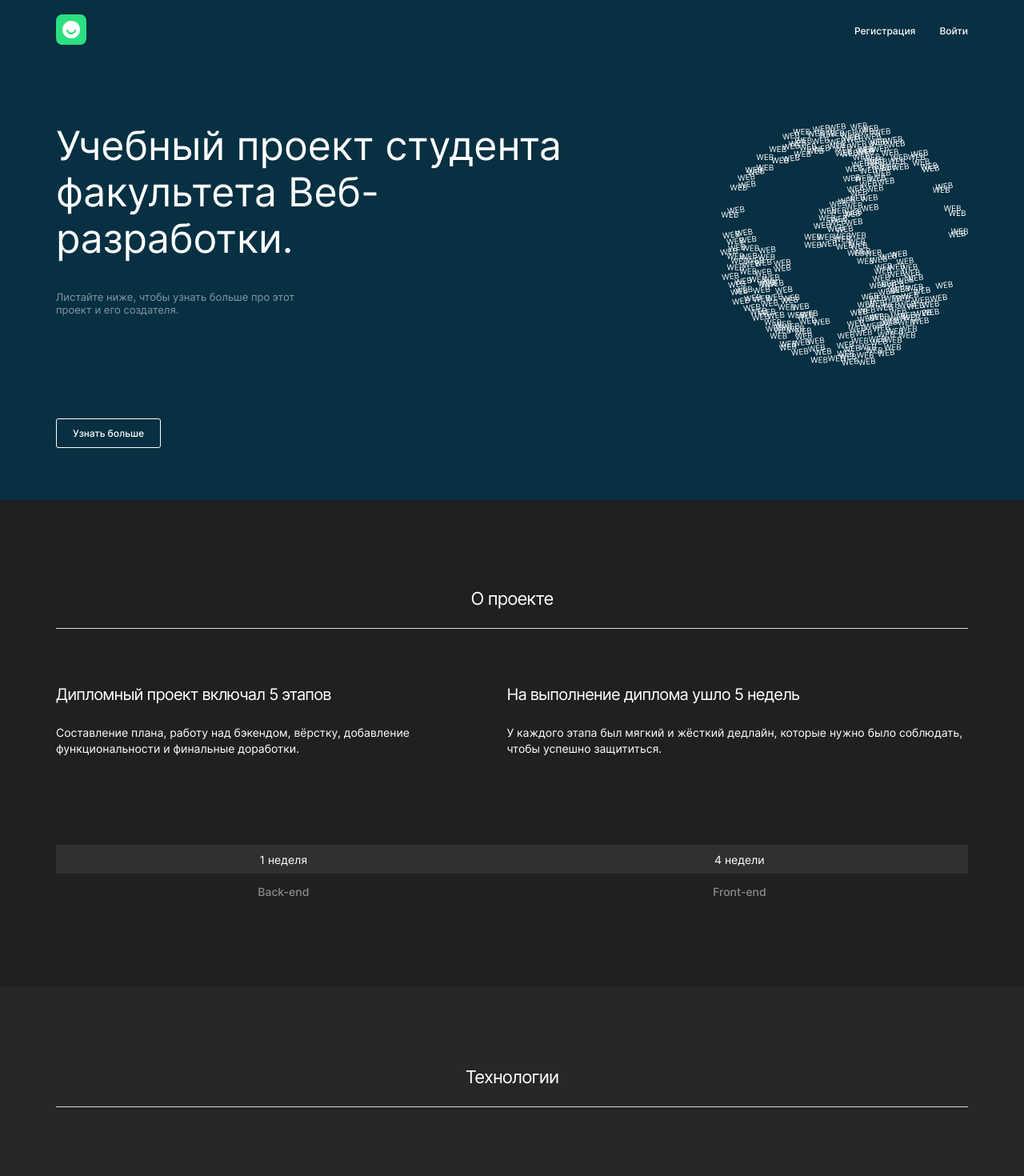
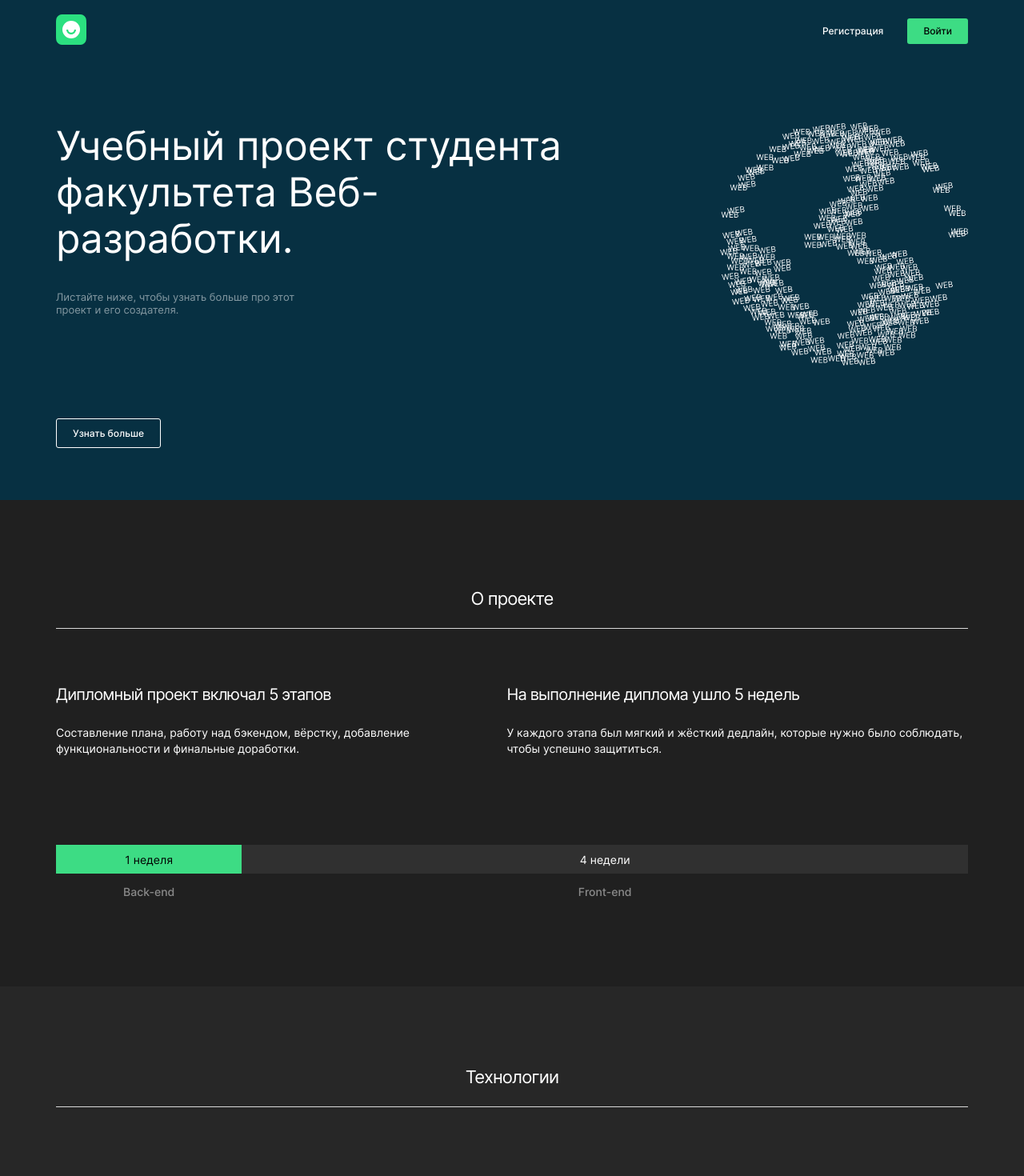
Before and after one commit to zoxdrey/movies-explorer-frontend, a React (Create React App) app: page / in a window 1280 px wide. Shown: the top 1470 px of the page at 80% size. Built offline with nearby package versions, Linux system fonts and the light colour scheme.

Commit message:
active states

```diff
--- a/src/components/AboutMe/AboutMe.css
+++ b/src/components/AboutMe/AboutMe.css
@@ -75,11 +75,14 @@
   }
 }
 
-@media screen and (max-width: 320px) {
+@media screen and (max-width: 600px) {
   .about-me__content {
     flex-direction: column-reverse;
     align-items: center;
   }
+}
+
+@media screen and (max-width: 320px) {
   .about-me {
     padding: 100px 14px;
   }
--- a/src/components/AboutProject/AboutProject.css
+++ b/src/components/AboutProject/AboutProject.css
@@ -39,6 +39,12 @@
   flex-grow: 1;
 }
 
+.progress-bar__item_active {
+  display: flex;
+  flex-direction: column;
+  flex-grow: 0.2;
+}
+
 .progress-bar__section {
   font-family: "Inter", Arial, Helvetica, sans-serif;
   font-style: normal;
@@ -53,7 +59,10 @@
   display: flex;
   align-items: center;
 }
-
+.progress-bar__section_active {
+  background-color: #3ddc84;
+  color: #000000;
+}
 .progress-bar__subtitle {
   font-family: "Inter", Arial, Helvetica, sans-serif;
   font-style: normal;
--- a/src/components/AboutProject/AboutProject.js
+++ b/src/components/AboutProject/AboutProject.js
@@ -3,7 +3,7 @@ import "./AboutProject.css";
 
 const AboutProject = () => {
   return (
-    <section className="about-project">
+    <section className="about-project" id="about-project">
       <SectionTitle title="О проекте" />
       <div className="about-project__table">
         <div className="about-project__table-column">
@@ -27,8 +27,10 @@ const AboutProject = () => {
       </div>
 
       <div className="progress-bar">
-        <div className="progress-bar__item">
-          <div className="progress-bar__section">1 неделя</div>
+        <div className="progress-bar__item progress-bar__item_active">
+          <div className="progress-bar__section progress-bar__section_active">
+            1 неделя
+          </div>
           <div className="progress-bar__subtitle">Back-end</div>
         </div>
         <div className="progress-bar__item">
--- a/src/components/Header/Header.css
+++ b/src/components/Header/Header.css
@@ -29,6 +29,15 @@
   line-height: 16px;
   color: #ffffff;
   margin-left: 30px;
+  display: flex;
+  align-items: center;
+}
+
+.header-auth__nav-bar-item_active {
+  background-color: #3ddc84;
+  color: #000000;
+  border-radius: 3px;
+  padding: 8px 20px;
 }
 
 .header__nav-bar {
--- a/src/components/Header/Header.js
+++ b/src/components/Header/Header.js
@@ -15,15 +15,18 @@ const Header = (props) => {
   return (
     <>
       <div className={`header ${props.showAuthNav ? "" : "header_no-auth"}`}>
-        <div className="header__logo">
+        <Link to={"/"} className="header__logo">
           <img src={logo} alt="Логотип" />
-        </div>
+        </Link>
         {props.showAuthNav ? (
           <nav className="header-auth__nav-bar">
             <a href="/signup" className="header-auth__nav-bar-item">
               Регистрация
             </a>
-            <a href="/signin" className="header-auth__nav-bar-item">
+            <a
+              href="/signin"
+              className="header-auth__nav-bar-item header-auth__nav-bar-item_active"
+            >
               Войти
             </a>
           </nav>
--- a/src/components/Login/Login.js
+++ b/src/components/Login/Login.js
@@ -1,11 +1,12 @@
 import "./Login.css";
 import logo from "../../images/logo.svg";
+import { Link } from "react-router-dom";
 const Login = () => {
   return (
     <div className="login">
-      <div className="login__logo">
+      <Link to={"/"} className="login__logo">
         <img src={logo} alt="логотип" />
-      </div>
+      </Link>
 
       <form className="login-form">
         <h2 className="login-form__title">Рады видеть!</h2>
@@ -37,9 +38,9 @@ const Login = () => {
       </form>
       <p className="login__text">
         Ещё не зарегистрированы?
-        <a href="#" className="login__link">
+        <Link to={"/signup"} className="login__link">
           Регистрация
-        </a>
+        </Link>
       </p>
     </div>
   );
--- a/src/components/Promo/Promo.css
+++ b/src/components/Promo/Promo.css
@@ -43,6 +43,10 @@
   border: 1px solid #ffffff;
   border-radius: 3px;
   padding: 10px 20px;
+}
+
+.promo__logo {
+  width: 100%;
 }
 
 @media screen and (max-width: 768px) {
--- a/src/components/Promo/Promo.js
+++ b/src/components/Promo/Promo.js
@@ -17,7 +17,7 @@ const Promo = () => {
         </div>
       </div>
 
-      <a href="#" className="promo__link">
+      <a href="#about-project" className="promo__link">
         Узнать больше
       </a>
     </div>
--- a/src/components/Register/Register.js
+++ b/src/components/Register/Register.js
@@ -1,12 +1,13 @@
 import "./Register.css";
 import logo from "../../images/logo.svg";
+import { Link } from "react-router-dom";
 
 const Register = () => {
   return (
     <div className="register">
-      <div className="register__logo">
+      <Link to={"/"} className="register__logo">
         <img src={logo} alt="логотип" />
-      </div>
+      </Link>
 
       <form className="register-form">
         <h2 className="register-form__title">Добро пожаловать!</h2>
@@ -53,9 +54,9 @@ const Register = () => {
       </form>
       <p className="register__text">
         Уже зарегистрированы?
-        <a href="#" className="register__link">
+        <Link to={"/signin"} className="register__link">
           Войти
-        </a>
+        </Link>
       </p>
     </div>
   );
```
